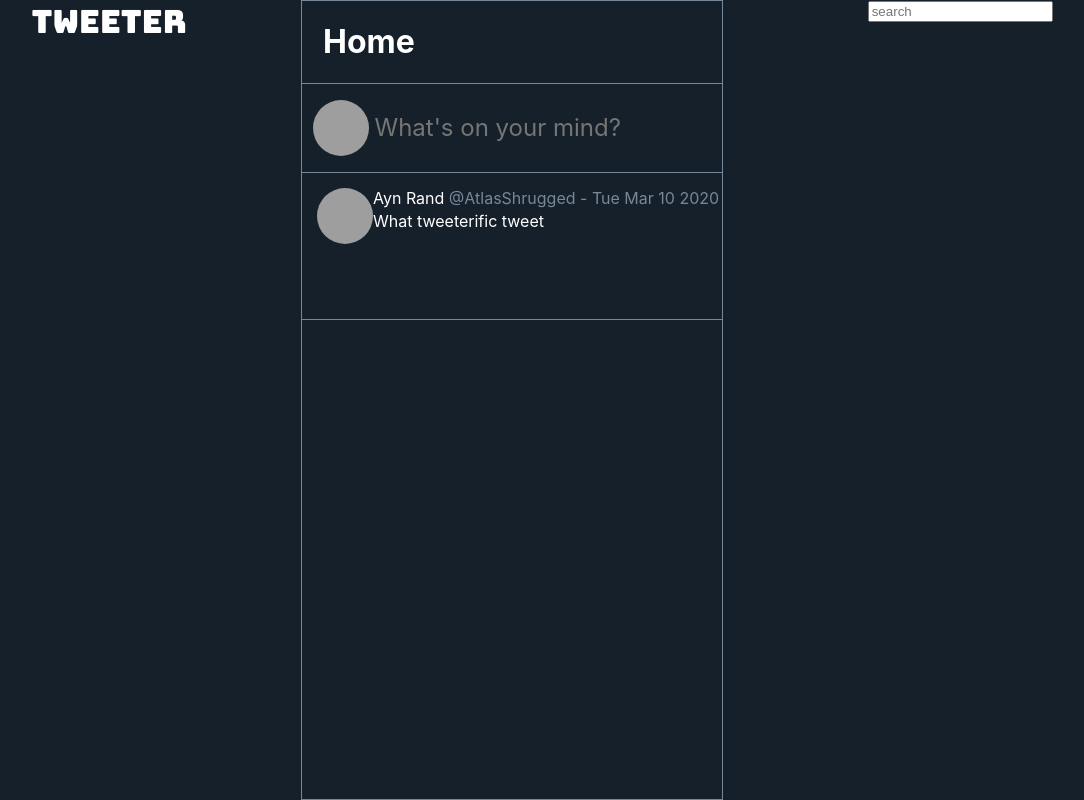
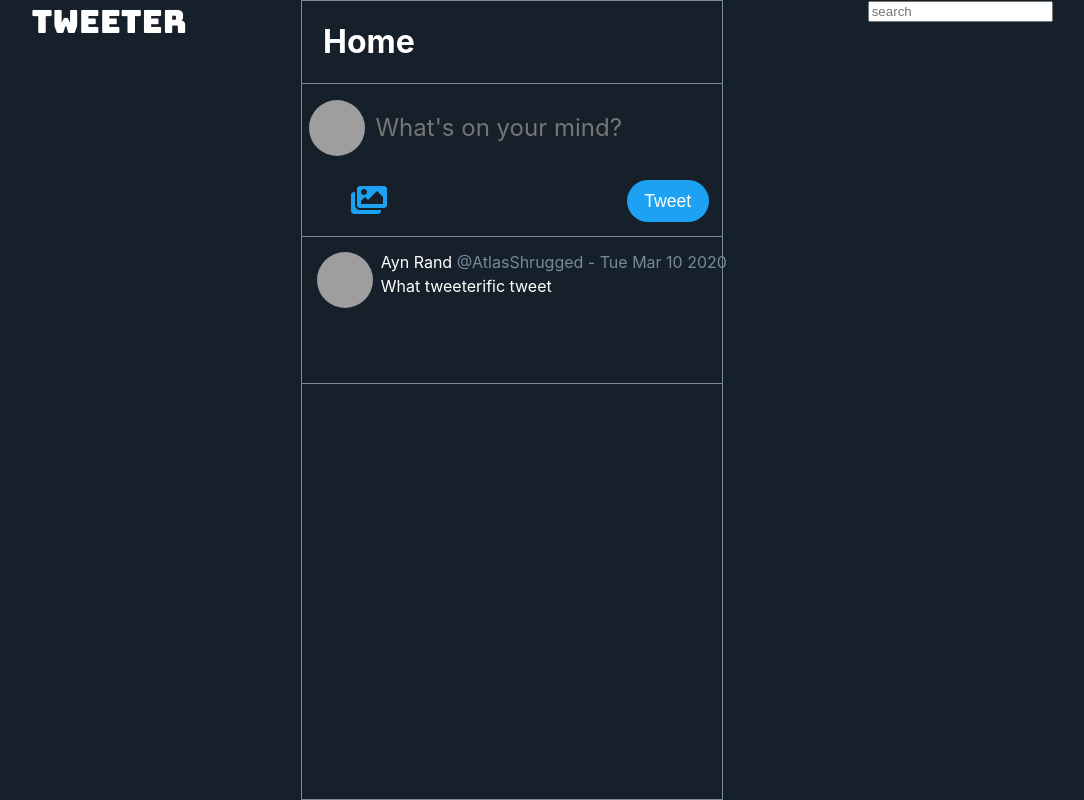
Before and after one commit to jadk97/tweeter-2.0, a React (Create React App) app: page / in a window 1280 px wide. Shown: the whole page, without its empty margins (83-1167 px from the left). Built offline with nearby package versions, Linux system fonts and the light colour scheme; grey boxes are pictures that could not be loaded.

Commit message:
added a reusable button and fleshed out the UI of the compose tweet section a bit more

```diff
--- a/package.json
+++ b/package.json
@@ -3,6 +3,9 @@
   "version": "0.1.0",
   "private": true,
   "dependencies": {
+    "@fortawesome/fontawesome-svg-core": "^1.2.27",
+    "@fortawesome/free-solid-svg-icons": "^5.12.1",
+    "@fortawesome/react-fontawesome": "^0.1.9",
     "@testing-library/jest-dom": "^4.2.4",
     "@testing-library/react": "^9.5.0",
     "@testing-library/user-event": "^7.2.1",
--- /dev/null
+++ b/src/components/Button.css
@@ -0,0 +1,19 @@
+.button{
+  font-size: 1.1em;
+  display:inline-block;
+  padding: 0.6em 1em;
+  margin: 0 0.3em 0.3em 0;
+  border-radius: 2em;
+  box-sizing: border-box;
+  text-decoration: none;
+  border: none;
+  font-weight: 500;
+  color: white;
+  background-color: #1da1f2;
+  text-align: center;
+  transition: all 0.2s;
+}
+
+.button:hover{
+  background-color: #4095c6;
+}
--- /dev/null
+++ b/src/components/Button.js
@@ -0,0 +1,11 @@
+import React from "react";
+import "./Button.css"
+const Button = (props) => {
+  return(
+    <React.Fragment>
+    <button className="button">{props.children}</button>
+    </React.Fragment>
+  )
+}
+
+export default Button;
--- a/src/components/ComposeTweet.css
+++ b/src/components/ComposeTweet.css
@@ -4,7 +4,7 @@
 }
 
 .tweet-box{
-  width: 95%;
+  width: 96.5%;
   display: inline-flex;
   align-items: center;
   margin-bottom: 1rem;
@@ -30,3 +30,15 @@
   'Ubuntu', 'Cantarell', 'Fira Sans', 'Droid Sans', 'Helvetica Neue',
   sans-serif;
 }
+
+.tweet-submit-options{
+  display: flex;
+  flex-direction: row;
+  justify-content: space-between;
+  margin: 2%;
+}
+
+.tweet-submit-image-icon {
+  margin-top: 1%;
+  margin-left: 10%;
+}
--- a/src/components/ComposeTweet.js
+++ b/src/components/ComposeTweet.js
@@ -1,13 +1,28 @@
-import React from "react";
+import React, { useState } from "react";
 import "./ComposeTweet.css";
 import TextareaAutosize from 'react-textarea-autosize';
+import Button from "./Button";
+import { FontAwesomeIcon } from '@fortawesome/react-fontawesome';
+import { faImages } from '@fortawesome/free-solid-svg-icons'
 const ComposeTweet = (props) => {
+  const [tweet, setTweet] = useState("");
   return (
     <div className="compose-tweet">
       <form>
         <div className="tweet-box">
           <img className="avatar" src={"https://www.deccanherald.com/sites/dh/files/styles/article_detail/public/article_images/2017/04/04/604513.jpg?itok=FqqfYOfA"} />
-          <TextareaAutosize className="tweet-input" placeholder="What's on your mind?"></TextareaAutosize>
+          <TextareaAutosize
+          className="tweet-input"
+          placeholder="What's on your mind?"
+
+          ></TextareaAutosize>
+
+        </div>
+        <div className="tweet-submit-options">
+        <div className="tweet-submit-image-icon">
+        <FontAwesomeIcon icon={faImages} size="2x" color="#1da1f2" />
+        </div>
+        <Button>Tweet</Button>
         </div>
       </form>
     </div>
--- a/src/components/Tweet.css
+++ b/src/components/Tweet.css
@@ -4,6 +4,8 @@
   text-align: left;
 
 }
+
+
 
 .creator-name{
  padding-right: 1%;
@@ -20,7 +22,7 @@
   width: 3.5rem;
   height: 3.5rem;
   object-fit: cover;
-  margin-right: 1%;
+  margin-right: 2%;
 }
 
 .tweet-author{
@@ -30,6 +32,7 @@
 
 .tweet-text{
   width: 92%;
+  margin-left: 2%;
 }
 
 .tweet-content{
```
Also changed, not shown: 1 other file (tests, documents, lock files or other folders).
